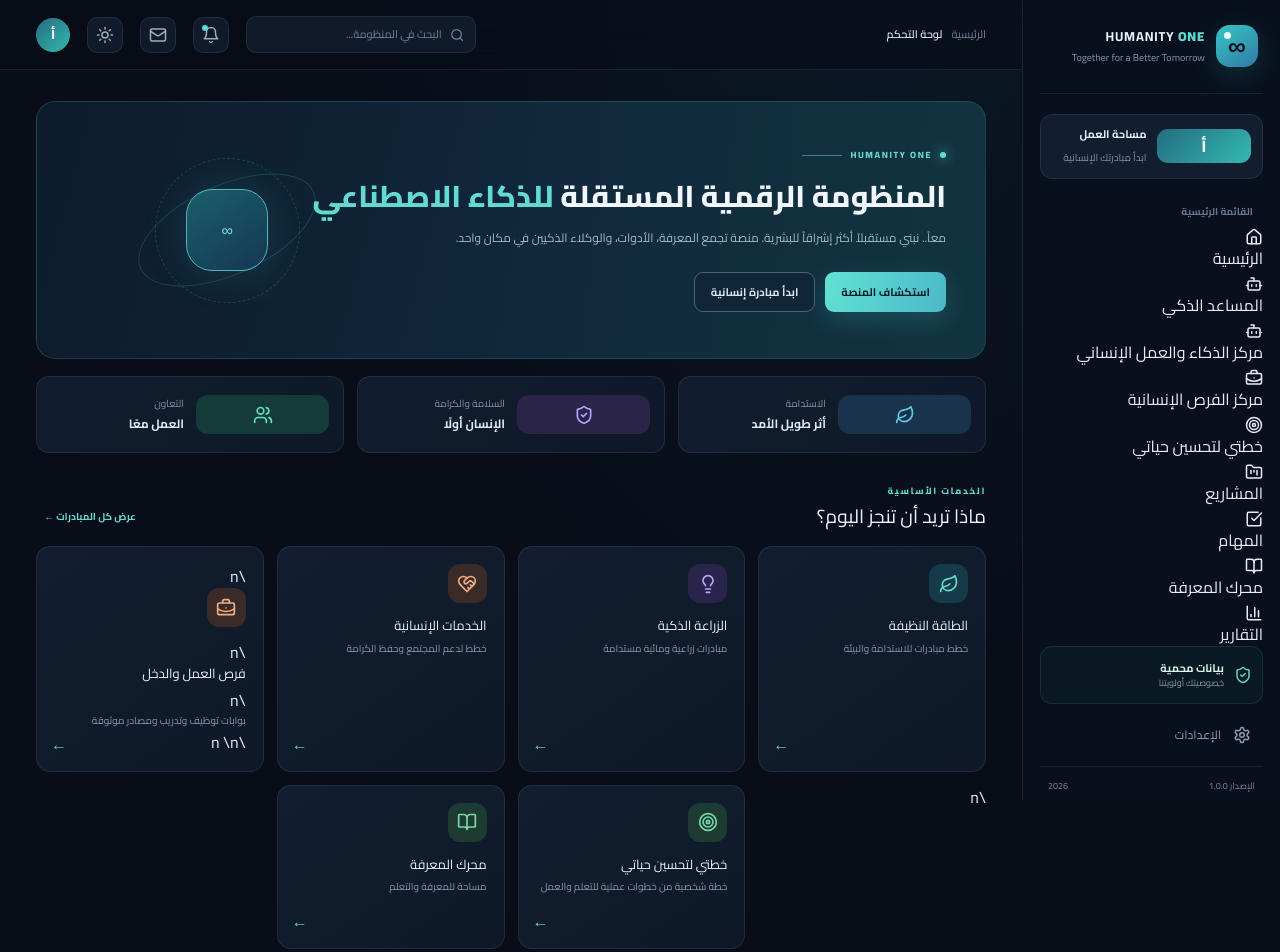
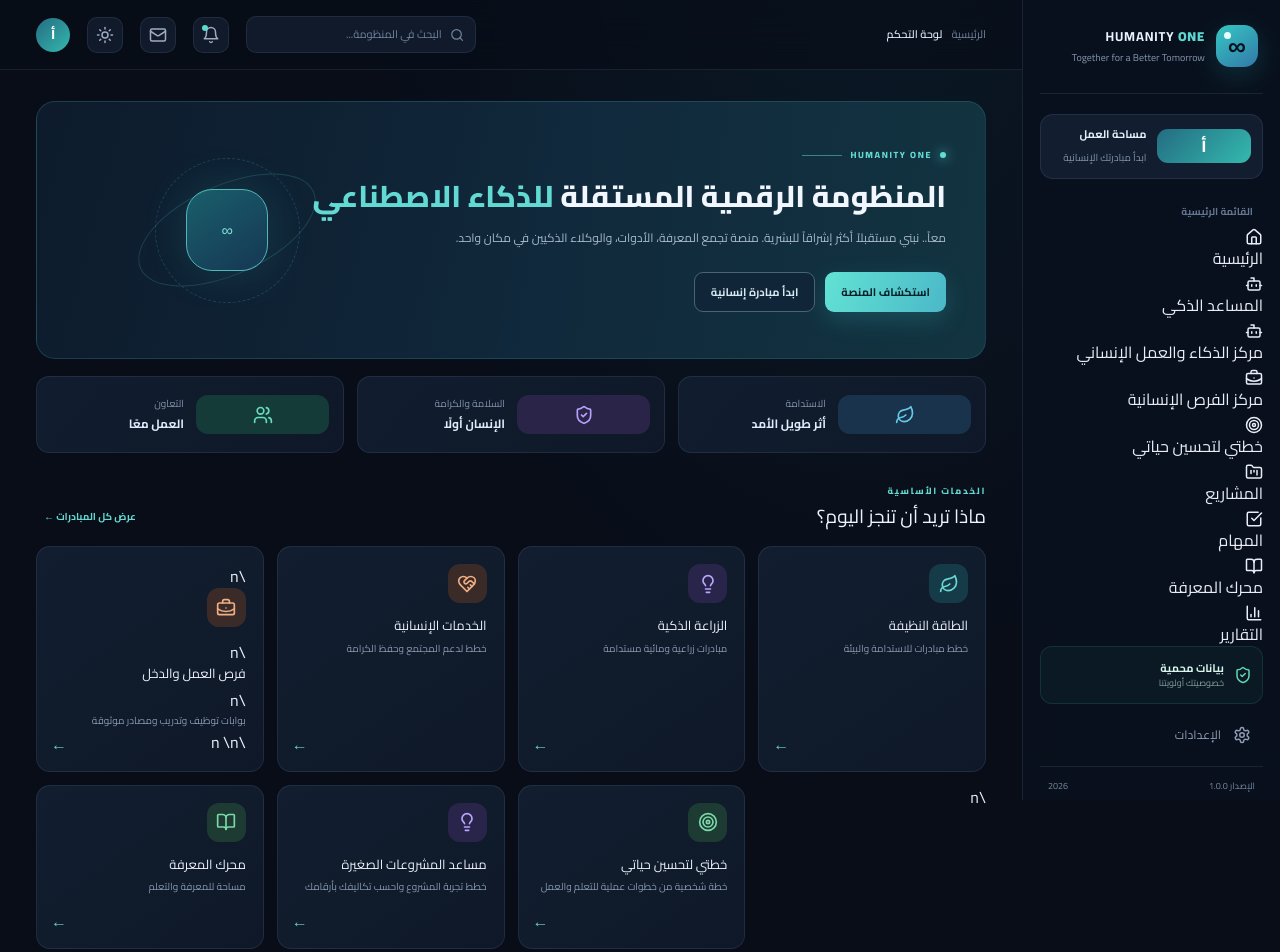
Before and after one commit to o6384051-cpu/humanity-one, a Next.js app: page / in a window 1280 px wide. Shown: the top 952 px of the page. Built offline with nearby package versions, Linux system fonts and the light colour scheme.

Commit message:
Add small business planner to dashboard

```diff
--- a/src/app/page.tsx
+++ b/src/app/page.tsx
@@ -147,6 +147,12 @@ export default function Dashboard() {
               <p>خطة شخصية من خطوات عملية للتعلم والعمل</p>
               <span className="ho-card-arrow">←</span>
             </Link>
+            <Link href="/small-business" className="ho-service-card">
+              <div className="ho-service-icon tone-1"><Lightbulb size={20} /></div>
+              <h3>مساعد المشروعات الصغيرة</h3>
+              <p>خطط تجربة المشروع واحسب تكاليفك بأرقامك</p>
+              <span className="ho-card-arrow">←</span>
+            </Link>
             <Link href="/knowledge" className="ho-service-card">
               <div className="ho-service-icon tone-3"><BookOpen size={20} /></div>
               <h3>محرك المعرفة</h3>
```
